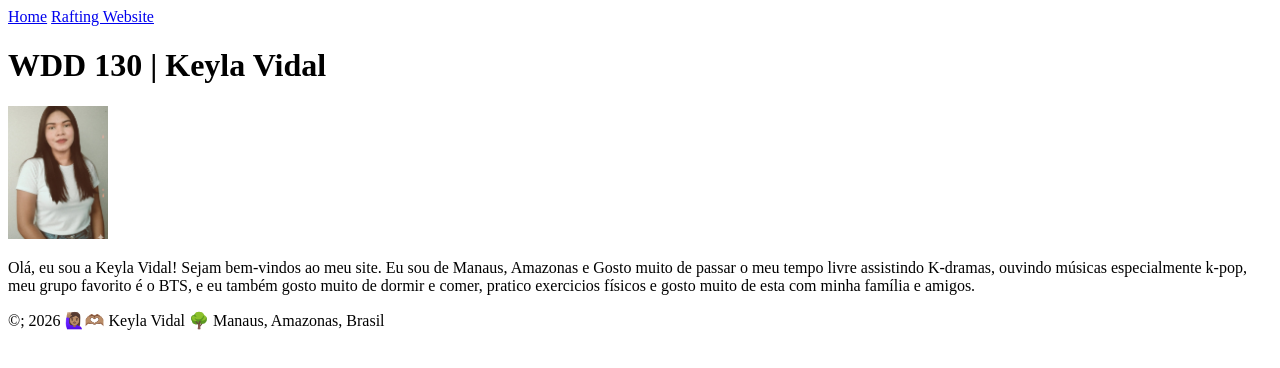
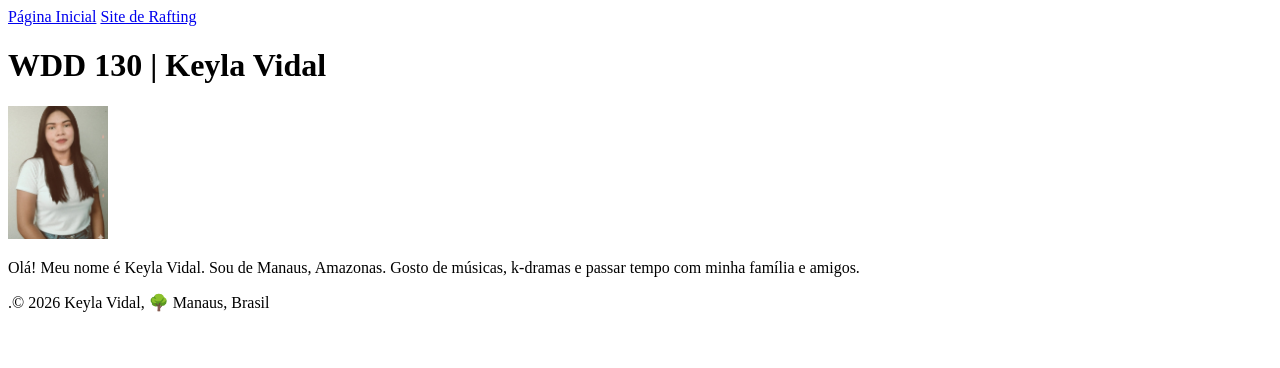
Before and after one commit to KeylaVidal/wdd130, a plain HTML site: page wdd130/index.html in a window 1280 px wide. Drawn offline with Linux system fonts and the light colour scheme.

```diff
--- a/wdd130/index.html
+++ b/wdd130/index.html
@@ -1,34 +1,26 @@
-<!DOCTYPE html>
+<!doctype html>
 <html lang="pt-BR">
 <head>
   <meta charset="UTF-8">
-    <meta name="viewport"
-    content="width=device-width, initial-scale=1.0">
-    <title>WDD130 | Keyla Vidal</title>
+  <meta name="viewport" content="width=device-width, initial-scale=1.0">
+  <title>WDD 130 | Keyla Vidal</title>
 </head>
 <body>
-
   <header>
     <nav>
-        <a href="#">Home</a>
-        <a href="wwr/">Rafting Website</a>
+      <a href="#">Página Inicial</a>
+      <a href="wwr/">Site de Rafting</a>
     </nav>
   </header>
 
   <main>
     <h1>WDD 130 | Keyla Vidal</h1>
-
-    <img src="images/profile.jpg" alt="Foto de Keyla Vidal" width="100">
-    <p>
-        Olá, eu sou a Keyla Vidal! Sejam bem-vindos ao meu site. Eu sou de Manaus, Amazonas e Gosto muito de passar o meu tempo livre assistindo K-dramas, ouvindo músicas especialmente k-pop, meu grupo favorito é o BTS, e eu também gosto muito de dormir e comer, pratico exercicios físicos e gosto muito de esta com minha família e amigos.
-    </p>
+    <img src="images/profile.jpg" alt="Foto de perfil de Keyla Vidal" width="100">
+    <p>Olá! Meu nome é Keyla Vidal. Sou de Manaus, Amazonas. Gosto de músicas, k-dramas e passar tempo com minha família e amigos.</p>
   </main>
 
   <footer>
-    <p>
-        ©; 2026 🙋🏽‍♀️🫶🏽 Keyla Vidal 🌳 Manaus, Amazonas, Brasil
-    </p>
+    <p>.© 2026 Keyla Vidal, 🌳 Manaus, Brasil</p>
   </footer>
-
 </body>
 </html>
```
Lines whose indentation alone changed are shown as unchanged.
